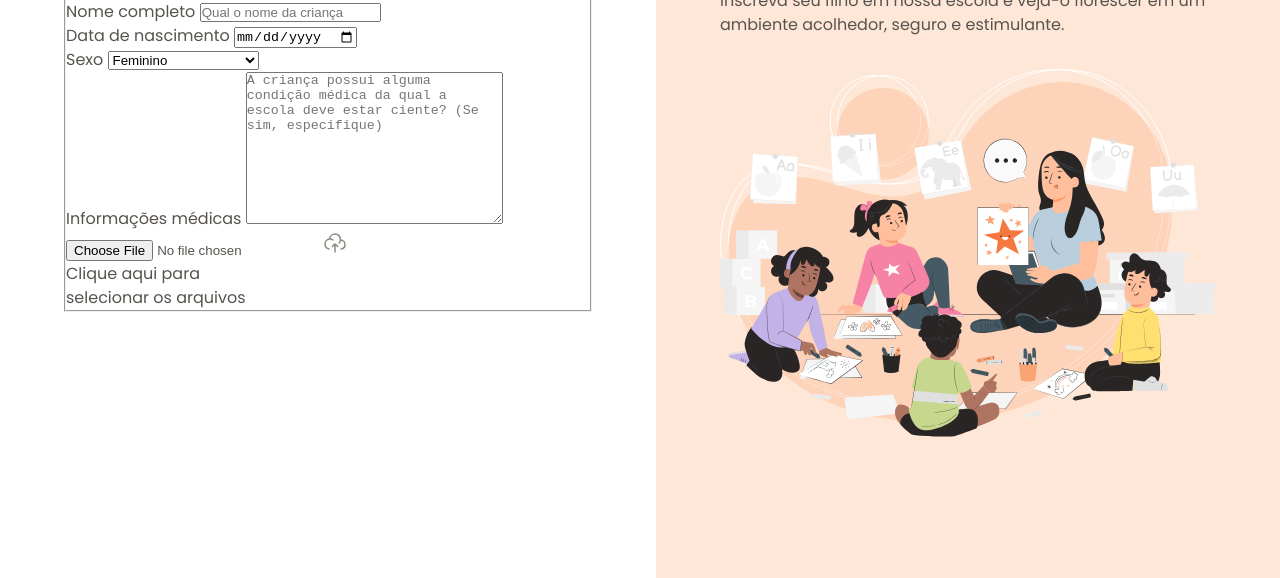
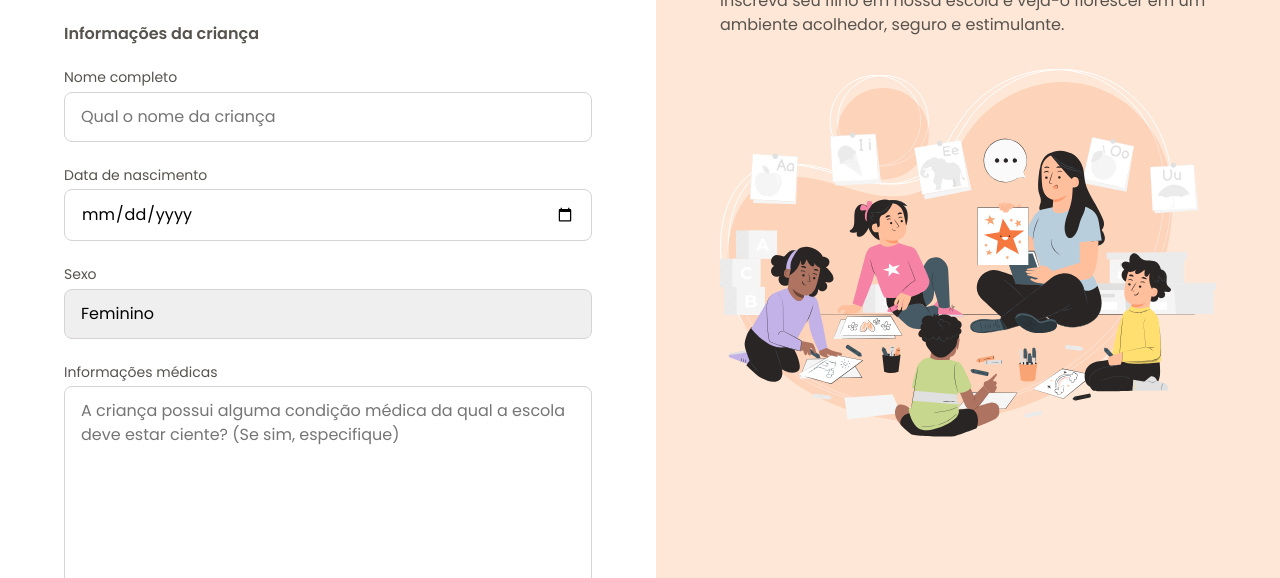
Before and after one commit to EduardoCosta76/Formulario-de-matricula, a plain HTML site: page index.html in a window 1280 px wide. Shown: the part 222-800 px from the top of the page. Drawn offline with Linux system fonts and the light colour scheme.

Commit message:
initial css form

```diff
--- /dev/null
+++ b/styles/fields/index.css
@@ -0,0 +1,23 @@
+input, textarea, select {
+    appearance: none;
+    width: 100%;
+    border-radius: .5rem;
+    border: 1px solid var(--stroke-default);
+    padding: .75rem 1rem;
+    font: var(--text);
+}
+
+label {
+    font: var(--text-sm);
+    color: var(--text-secondary);
+    display: block;
+    margin-bottom: .25rem;
+}
+
+input:focus,
+select:focus,
+textarea:focus {
+    outline: .25rem solid var(--surface-secondary);
+    border: .125rem solid var(--stroke-highlight);
+    outline-offset: .1px;
+}
--- /dev/null
+++ b/styles/forms.css
@@ -0,0 +1,16 @@
+@import url(fields/index.css);
+
+form {
+    margin-top: 3rem;
+}
+
+fieldset {
+    border: none;
+    display: grid;
+    gap: 1.5rem;
+}
+
+legend {
+    font: 600 1rem/1.25 var(--font-family);
+    margin-bottom: 1.5rem;
+}
--- a/styles/global.css
+++ b/styles/global.css
@@ -21,7 +21,7 @@
     --stroke-highlight: #f3541c;
     --semantic-error: #dc2626;
 
-
+    /* zoom: 1.5; */
 }
 
 body {
--- a/styles/index.css
+++ b/styles/index.css
@@ -1,2 +1,3 @@
 @import url(global.css);
 @import url(layout.css);
+@import url(forms.css);
```
